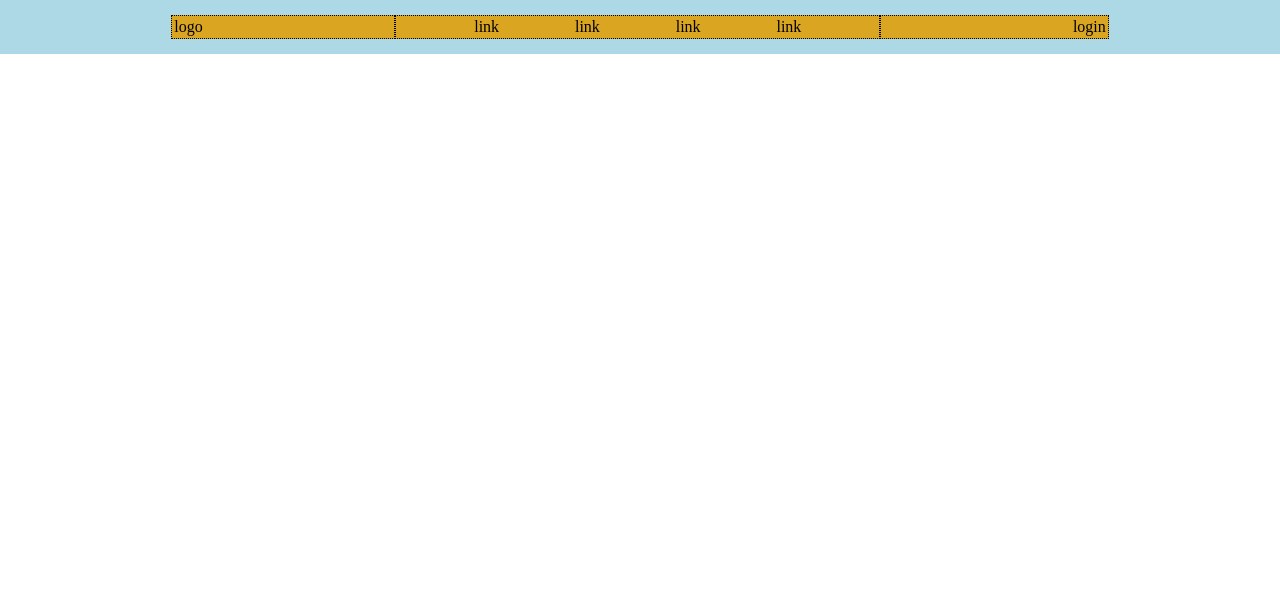
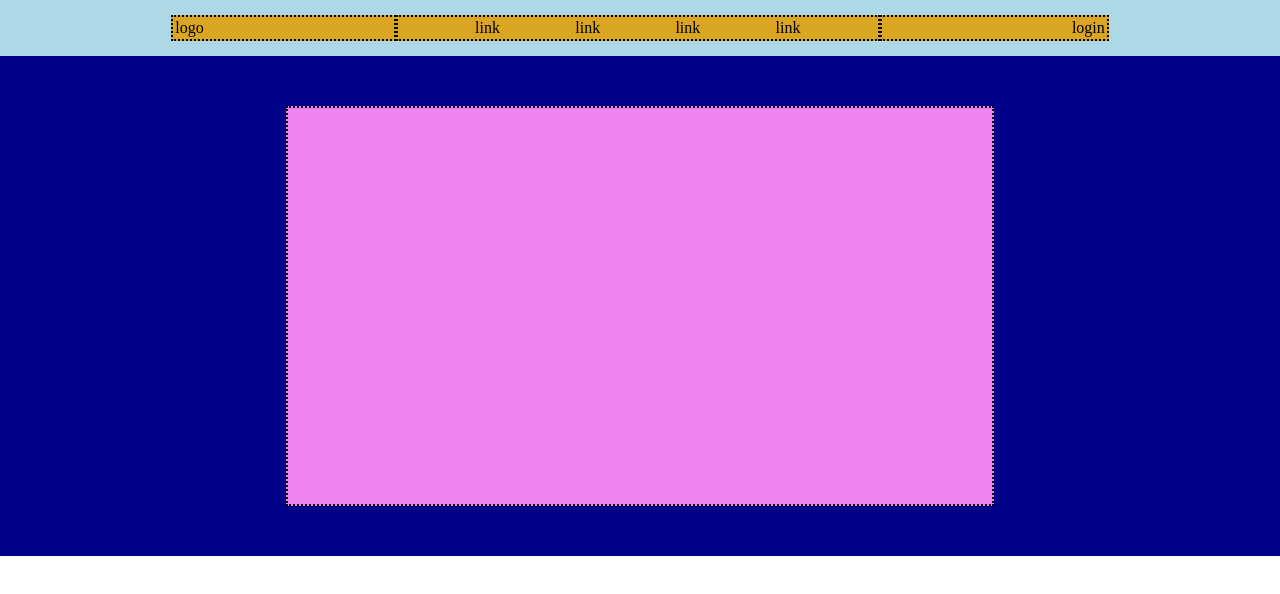
Before and after one commit to Marco-Rocco/htmlcss-struttura-discord, a plain HTML site: page index.html in a window 1280 px wide. Drawn offline with Linux system fonts and the light colour scheme.

Commit message:
feat: top container

```diff
--- a/index.html
+++ b/index.html
@@ -23,24 +23,24 @@
     </header>
 
     <main>
-        <section>
-
+        <section id="top">
+            <div class="top container"></div>
         </section>
 
         <section>
-
+            <div class="container"></div>
         </section>
 
         <section>
-
+            <div class="container"></div>
         </section>
 
         <section>
-
+            <div class="container"></div>
         </section>
 
         <section>
-
+            <div class="container"></div>
         </section>
     </main>
     <footer>
--- a/style.css
+++ b/style.css
@@ -33,8 +33,27 @@ ul {
 }
 
 nav > div {
-    border: 1px dotted black;
+    border: 2px dotted black;
     padding: 2px;
     flex-grow: 1;
 
 }
+
+section {
+    padding: 50px;
+
+}
+
+
+#top {
+    background-color: #00008b;
+}
+
+
+.top.container {
+    background-color: #ee82ee;
+    width: 60%;
+    height: 400px;
+    margin: auto;
+    border: 2px dotted black;
+}
```
